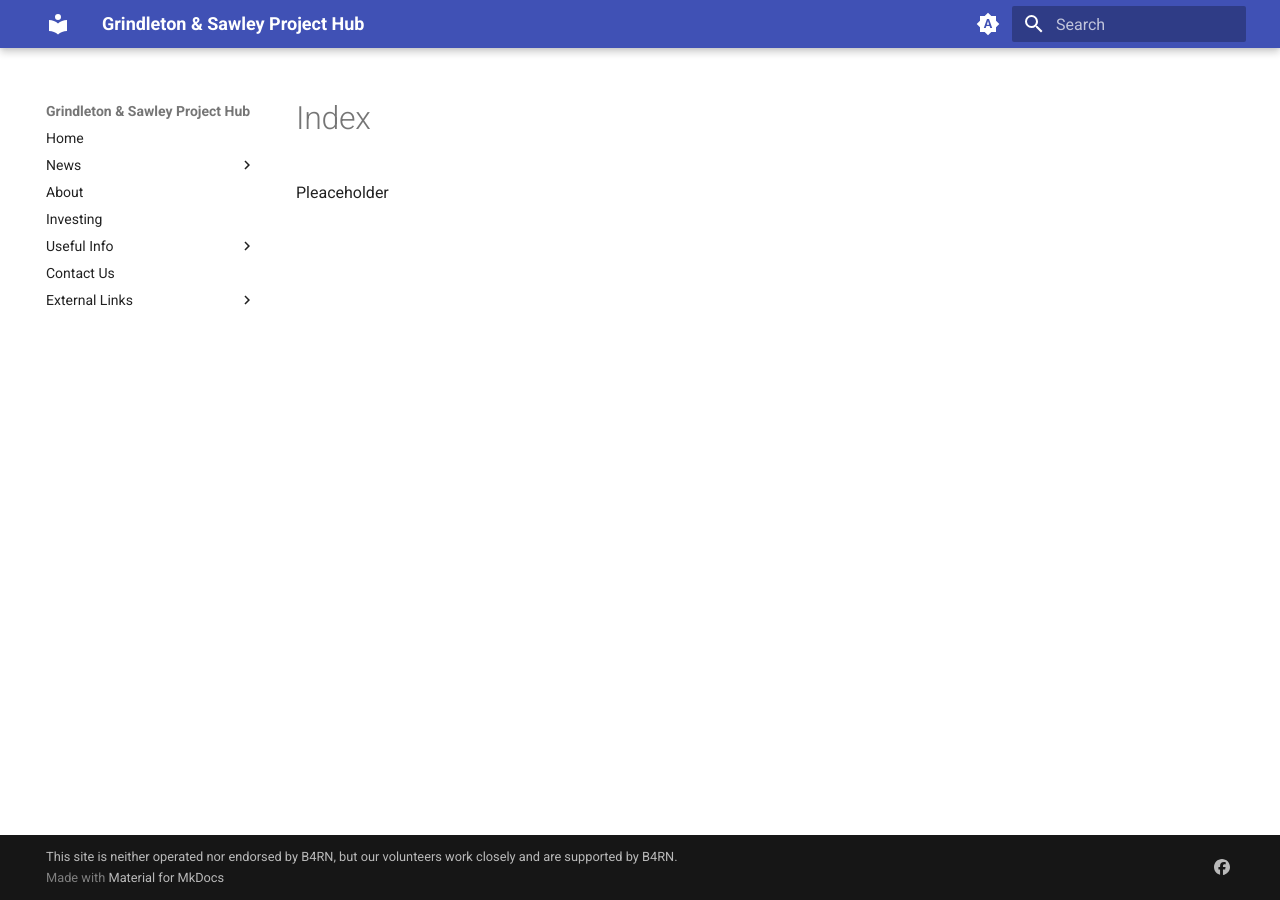
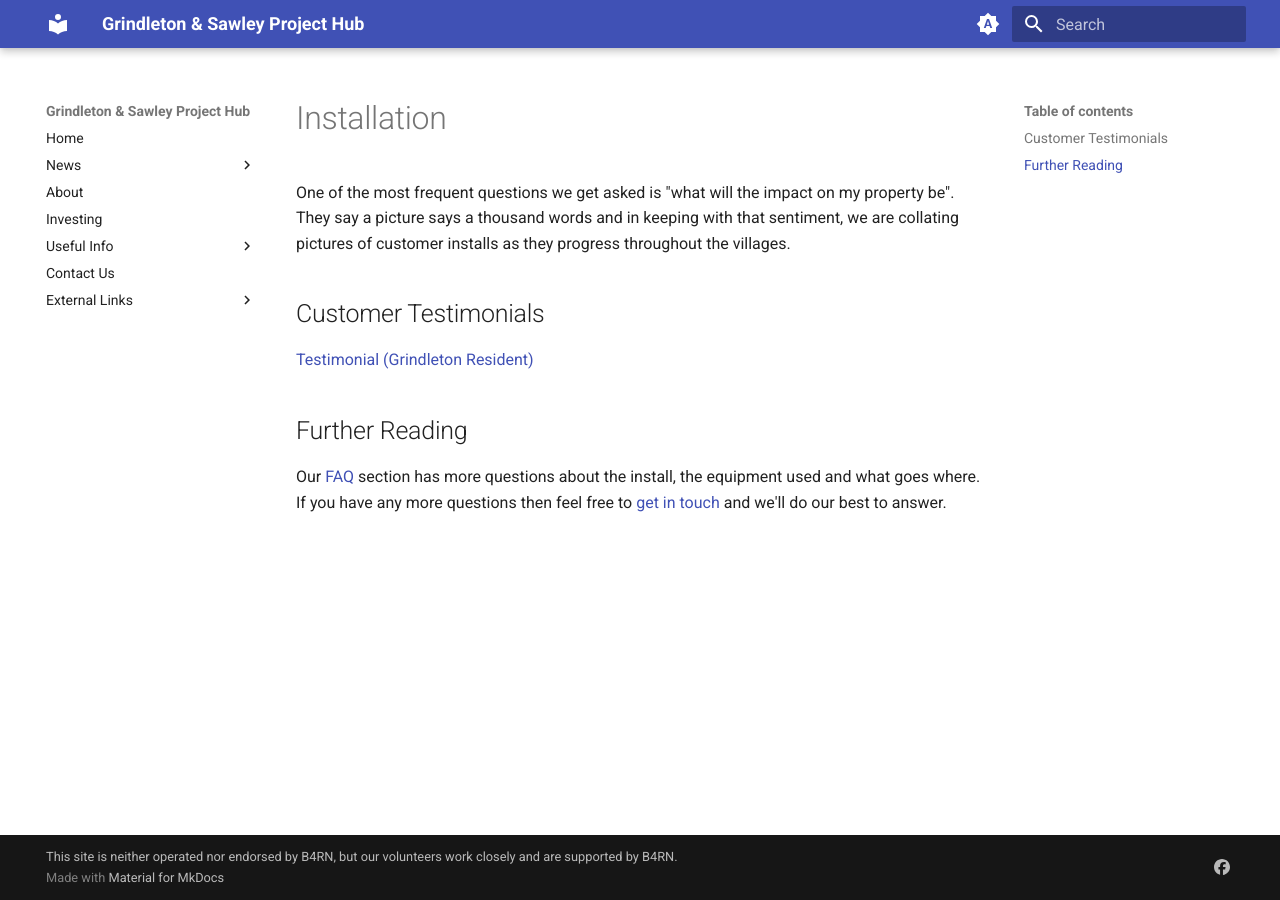
Before and after one commit to DJBenson/b4rngsdocs, an MkDocs documentation site: the page built from docs/installation/index.md, in a window 1280 px wide. Built offline with MkDocs 1.6.1 and Material for MkDocs 9.7.7, drawn with Linux system fonts in a browser that asks for light colours.

Commit message:
Update index.md

```diff
--- a/docs/installation/index.md
+++ b/docs/installation/index.md
@@ -1 +1,9 @@
-Pleaceholder
+# Installation
+One of the most frequent questions we get asked is "what will the impact on my property be". They say a picture says a thousand words and in keeping with that sentiment, we are collating pictures of customer installs as they progress throughout the villages.
+
+## Customer Testimonials
+
+[Testimonial (Grindleton Resident)](docs/testimonials/1.md)
+
+## Further Reading
+Our [FAQ](faq.md) section has more questions about the install, the equipment used and what goes where. If you have any more questions then feel free to [get in touch](contact.md) and we'll do our best to answer.
```
